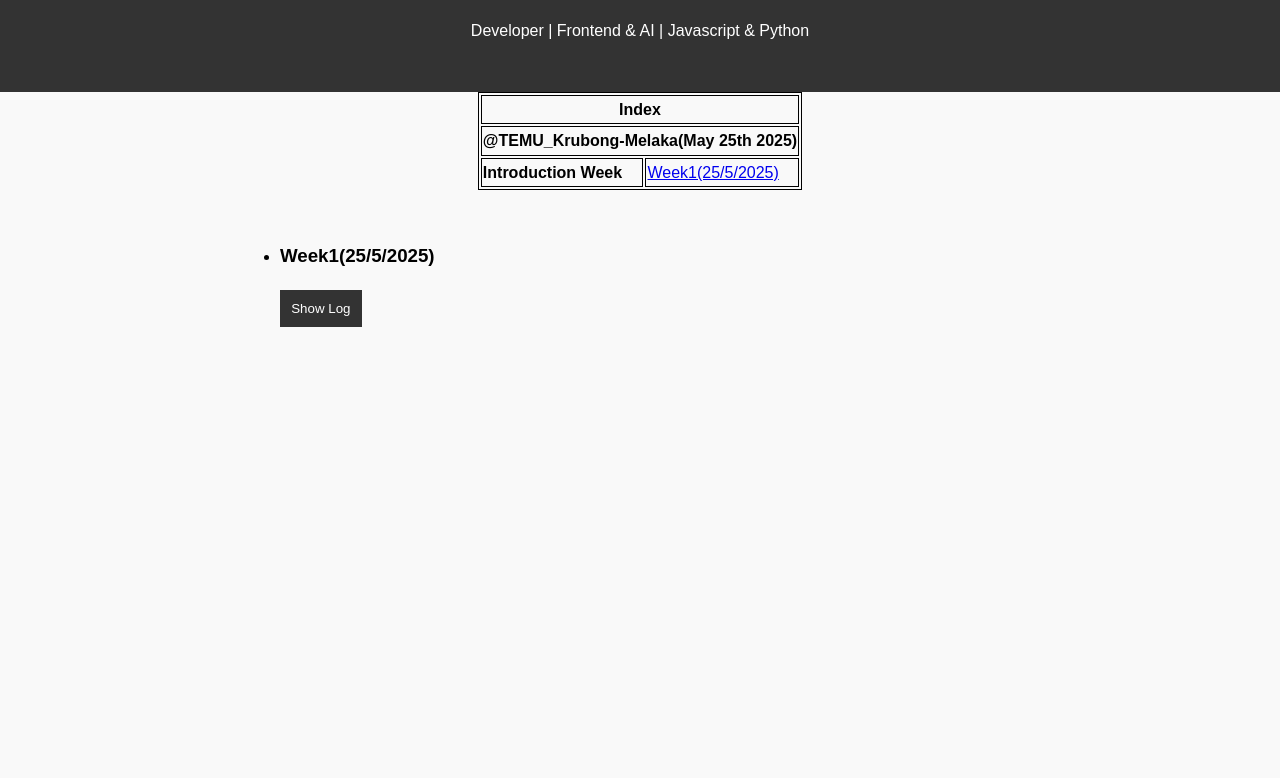
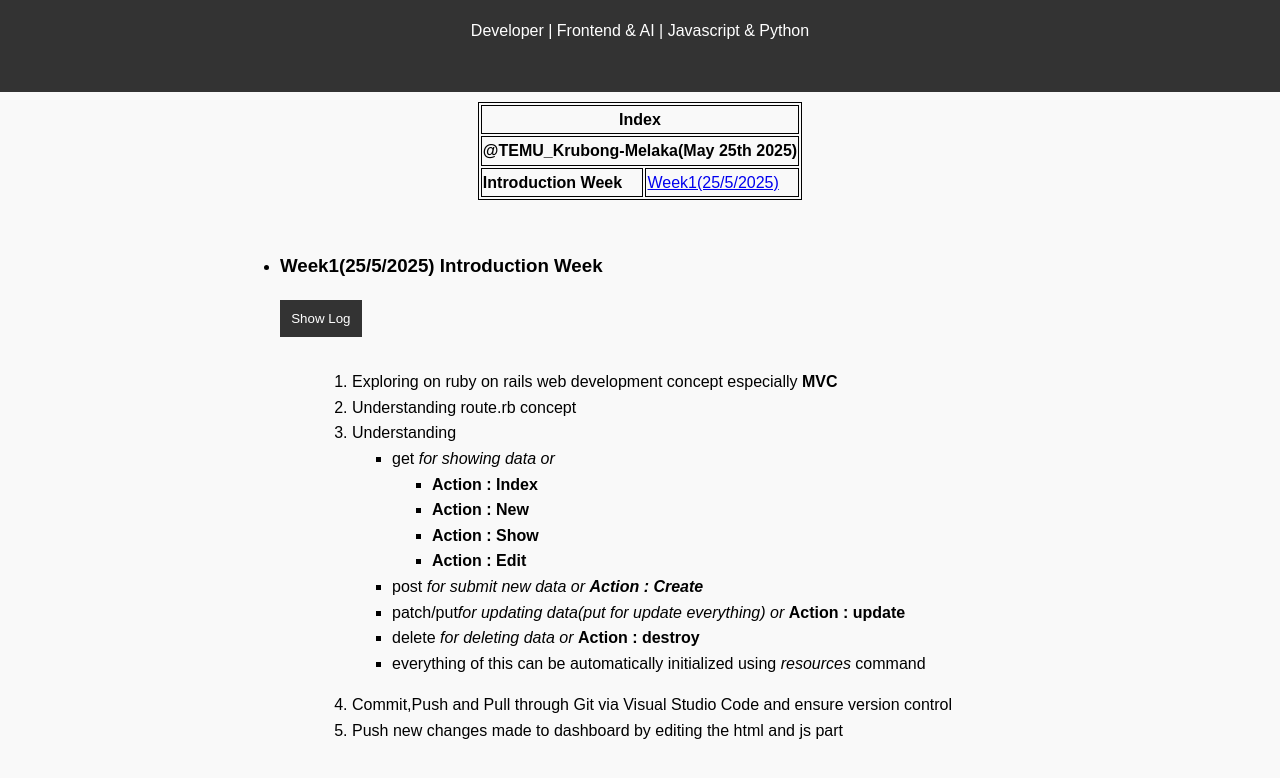
Before and after one commit to fxHakkun/JS-Project, a plain HTML site: page LogBook.html in a window 1280 px wide. Both pictures are taken after a click on the button "Show Log". Shown: the part 108-886 px from the top of the page. Before the commit the page ends 800 px from the top, so only its background shows below. Drawn offline with Linux system fonts and the light colour scheme.

Commit message:
updated and fixed

```diff
--- a/LogBook.html
+++ b/LogBook.html
@@ -29,7 +29,7 @@
   </div>
   <div id="projects">
     <ul>
-    <li><h3 id="Week1_TEMU">Week1(25/5/2025)</h3>
+    <li><h3 id="Week1_TEMU">Week1(25/5/2025) Introduction Week</h3>
     <button onclick="ShowContent()">Show Log</button>
         <div id="hiddenContent" hidden>
           <ol>
--- a/script.js
+++ b/script.js
@@ -12,6 +12,6 @@ document.getElementById("contact-form").addEventListener("submit", function (e)
 });
 
 function ShowContent(){
-  const content = getElementById("hiddenContent");
-  return content.hidden = !content.hidden;
+  const content = document.getElementById("hiddenContent");
+  content.hidden = !content.hidden;
 }
--- a/style.css
+++ b/style.css
@@ -57,6 +57,8 @@ table {
     border: 1px solid black;
     margin-left: auto;
     margin-right: auto;
+    margin-top: 10px;
+
 }
 
 th {
```
